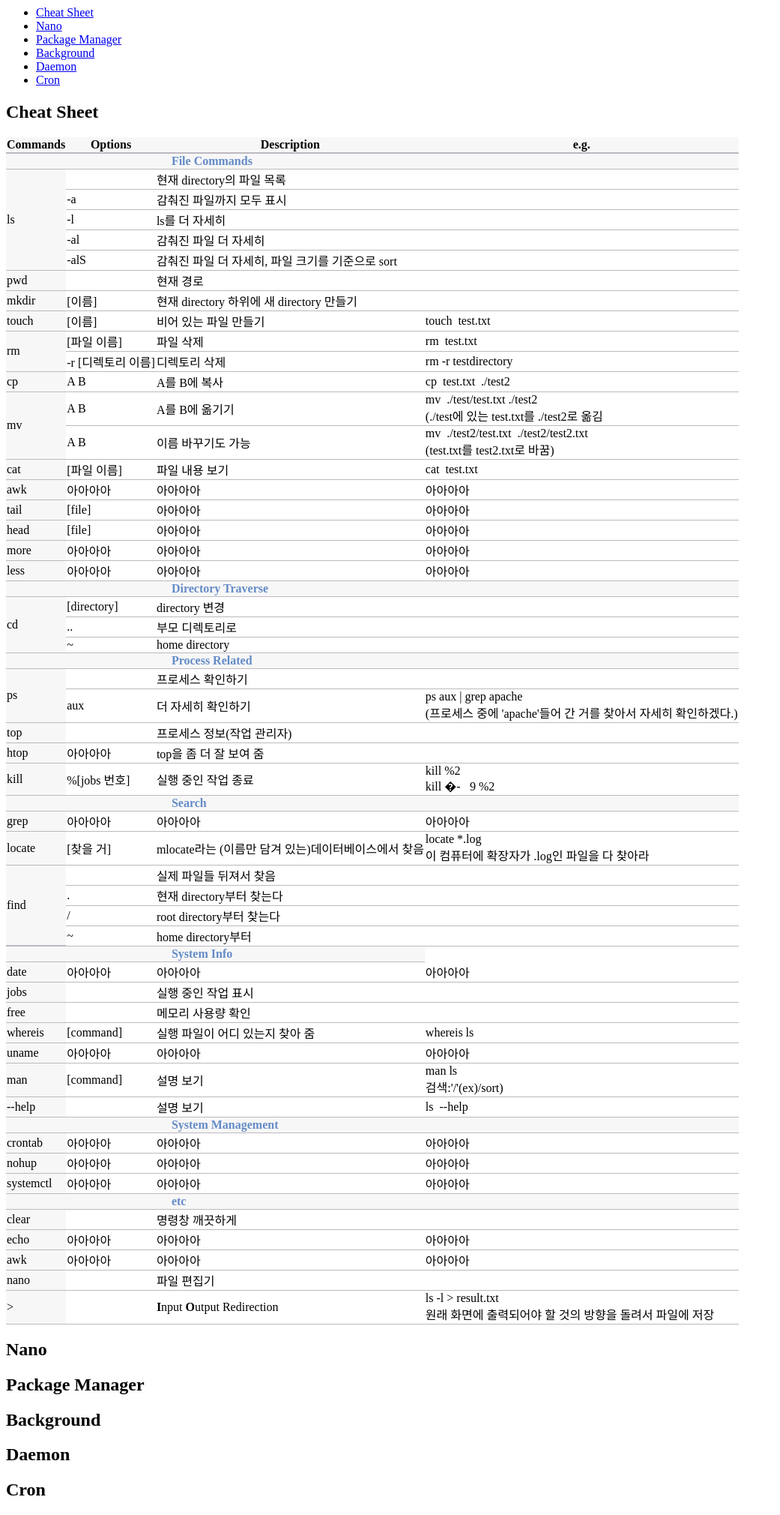
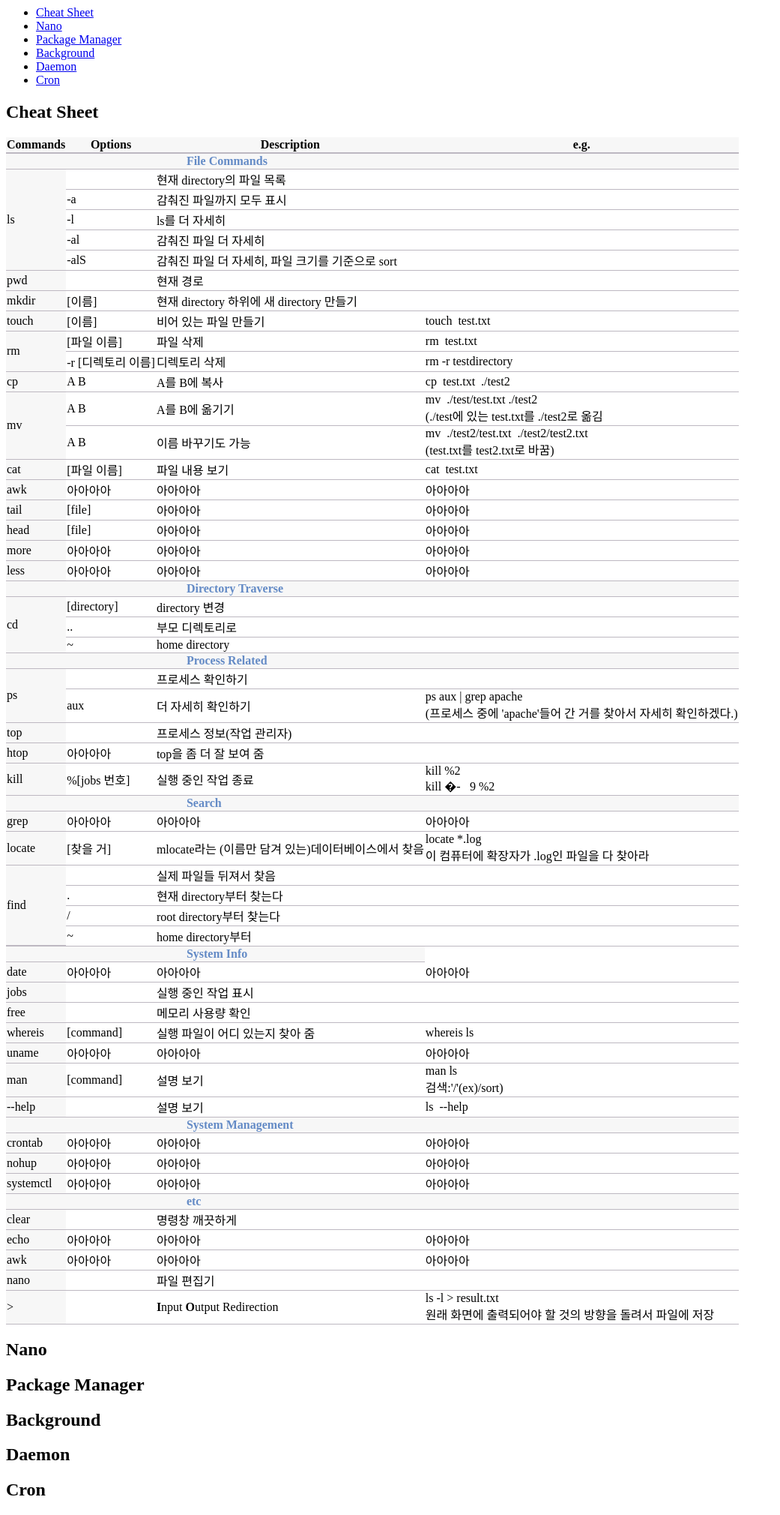
Before and after one commit to finddme/finddme.github.io, a Jekyll site: the page built from _posts/2022-01-12-Linux.md, in a window 1280 px wide. Shown: the whole page at 75% size, without its empty margins (0-1041 px from the left). Built offline with Jekyll 4.4.1, drawn with Linux system fonts in a browser that asks for light colours.

Commit message:
Update 2022-01-12-Linux.md

```diff
--- a/_posts/2022-01-12-Linux.md
+++ b/_posts/2022-01-12-Linux.md
@@ -27,6 +27,7 @@
 
 
 ## Cheat Sheet
+
 <html>
   <head>
     <style type="text/css">
@@ -43,7 +44,7 @@
    <body>
      <table style="border-collapse:collapse">
        <tr><th class="line4" bgcolor="#F8F7F9">Commands</th><th class="line4">Options</th><th class="line4">Description</th><th class="line4">e.g.</th></tr>
-       <tr><td class="line3"> </td><td class="line3"> </td><td class="line3">&nbsp;&nbsp;&nbsp;&nbsp;&nbsp;<span style="color:#648BC6; font-weight: bold;">File Commands</span></td><td class="line3"> </td></tr>
+       <tr><td class="line3"> </td><td class="line3"> </td><td class="line3">&nbsp;&nbsp;&nbsp;&nbsp;&nbsp;&nbsp;&nbsp;&nbsp;&nbsp;&nbsp;<span style="color:#648BC6; font-weight: bold;">File Commands</span></td><td class="line3"> </td></tr>
        <tr><td class="line3" rowspan="5">ls</td><td class="line"> </td><td class="line">현재 directory의 파일 목록</td><td class="line"> </td></tr>
        <tr><td class="line">-a</td><td class="line">감춰진 파일까지 모두 표시</td><td class="line"> </td></tr>
        <tr><td class="line">-l</td><td class="line">ls를 더 자세히</td><td class="line"> </td></tr>
@@ -63,24 +64,24 @@
        <tr><td class="line3" rowspan="1">head</td><td class="line">[file]</td><td class="line">아아아아</td><td class="line">아아아아</td></tr>
        <tr><td class="line3" rowspan="1">more</td><td class="line">아아아아</td><td class="line">아아아아</td><td class="line">아아아아</td></tr>
        <tr><td class="line3" rowspan="1">less</td><td class="line">아아아아</td><td class="line">아아아아</td><td class="line">아아아아</td></tr>
-       <tr><td class="line3"> </td><td class="line3"> </td><td class="line3">&nbsp;&nbsp;&nbsp;&nbsp;&nbsp;<span style="color:#648BC6; font-weight: bold;">Directory Traverse</span></td><td class="line3"></td></tr>
+       <tr><td class="line3"> </td><td class="line3"> </td><td class="line3">&nbsp;&nbsp;&nbsp;&nbsp;&nbsp;&nbsp;&nbsp;&nbsp;&nbsp;&nbsp;<span style="color:#648BC6; font-weight: bold;">Directory Traverse</span></td><td class="line3"></td></tr>
        <tr><td class="line3" rowspan="3">cd</td><td class="line">[directory]</td><td class="line">directory 변경</td><td class="line"> </td></tr>
        <tr><td class="line">..</td><td class="line">부모 디렉토리로</td><td class="line"> </td></tr>
        <tr><td class="line">~</td><td class="line">home directory</td><td class="line"> </td></tr>
-       <tr><td class="line3"> </td><td class="line3"> </td><td class="line3">&nbsp;&nbsp;&nbsp;&nbsp;&nbsp;<span style="color:#648BC6; font-weight: bold;">Process Related</span></td><td class="line3"> </td></tr>
+       <tr><td class="line3"> </td><td class="line3"> </td><td class="line3">&nbsp;&nbsp;&nbsp;&nbsp;&nbsp;&nbsp;&nbsp;&nbsp;&nbsp;&nbsp;<span style="color:#648BC6; font-weight: bold;">Process Related</span></td><td class="line3"> </td></tr>
        <tr><td class="line3" rowspan="2">ps</td><td class="line"> </td><td class="line">프로세스 확인하기</td><td class="line"> </td></tr>
        <tr><td class="line">aux</td><td class="line">더 자세히 확인하기</td><td class="line">ps aux &#124; grep apache <br> (프로세스 중에 'apache'들어 간 거를 찾아서 자세히 확인하겠다.)</td></tr>
        <tr><td class="line3" rowspan="1">top</td><td class="line"> </td><td class="line">프로세스 정보(작업 관리자)</td><td class="line"> </td></tr>
        <tr><td class="line3" rowspan="1">htop</td><td class="line">아아아아</td><td class="line">top을 좀 더 잘 보여 줌</td><td class="line"> </td></tr>
        <tr><td class="line3" rowspan="1">kill</td><td class="line">&#37;[jobs 번호]</td><td class="line">실행 중인 작업 종료</td><td class="line">kill &#37;2<br>kill &#00;-&#08;9 &#37;2</td></tr>
-       <tr><td class="line3"> </td><td class="line3"> </td><td class="line3">&nbsp;&nbsp;&nbsp;&nbsp;&nbsp;<span style="color:#648BC6; font-weight: bold;">Search</span></td><td class="line3"> </td></tr>
+       <tr><td class="line3"> </td><td class="line3"> </td><td class="line3">&nbsp;&nbsp;&nbsp;&nbsp;&nbsp;&nbsp;&nbsp;&nbsp;&nbsp;&nbsp;<span style="color:#648BC6; font-weight: bold;">Search</span></td><td class="line3"> </td></tr>
        <tr><td class="line3" rowspan="1">grep</td><td class="line">아아아아</td><td class="line">아아아아</td><td class="line">아아아아</td></tr>
        <tr><td class="line3" rowspan="1">locate</td><td class="line">[찾을 거]</td><td class="line">mlocate라는 (이름만 담겨 있는)데이터베이스에서 찾음</td><td class="line">locate &#42;&#46;log<br>이 컴퓨터에 확장자가 &#46;log인 파일을 다 찾아라</td></tr>
        <tr><td class="line4" rowspan="4">find</td><td class="line"> </td><td class="line">실제 파일들 뒤져서 찾음</td><td class="line"> </td></tr>
        <tr><td class="line">&#46;</td><td class="line">현재 directory부터 찾는다</td><td class="line"> </td></tr>
        <tr><td class="line">&#47;</td><td class="line">root directory부터 찾는다</td><td class="line"> </td></tr>
        <tr><td class="line">~</td><td class="line">home directory부터 </td><td class="line"> </td></tr>
-       <tr><td class="line3"> </td><td class="line3"> </td><td class="line3">&nbsp;&nbsp;&nbsp;&nbsp;&nbsp;<span style="color:#648BC6; font-weight: bold;">System Info</span></td></tr>
+       <tr><td class="line3"> </td><td class="line3"> </td><td class="line3">&nbsp;&nbsp;&nbsp;&nbsp;&nbsp;&nbsp;&nbsp;&nbsp;&nbsp;&nbsp;<span style="color:#648BC6; font-weight: bold;">System Info</span></td></tr>
        <tr><td class="line3" rowspan="1">date</td><td class="line">아아아아</td><td class="line">아아아아</td><td class="line">아아아아</td></tr>
        <tr><td class="line3" rowspan="1">jobs</td><td class="line"> </td><td class="line">실행 중인 작업 표시</td><td class="line"> </td></tr>
        <tr><td class="line3" rowspan="1">free</td><td class="line"> </td><td class="line">메모리 사용량 확인</td><td class="line"> </td></tr>
@@ -88,11 +89,11 @@
        <tr><td class="line3" rowspan="1">uname</td><td class="line">아아아아</td><td class="line">아아아아</td><td class="line">아아아아</td></tr>
        <tr><td class="line3" rowspan="1">man</td><td class="line">[command]</td><td class="line">설명 보기</td><td class="line">man ls<br>검색:'&#47;'(ex)&#47;sort)</td></tr>
        <tr><td class="line3" rowspan="1">--help</td><td class="line"> </td><td class="line">설명 보기</td><td class="line">ls&nbsp;&nbsp;--help</td></tr>
-       <tr><td class="line3"> </td><td class="line3"> </td><td class="line3">&nbsp;&nbsp;&nbsp;&nbsp;&nbsp;<span style="color:#648BC6; font-weight: bold;">System Management</span></td><td class="line3"> </td></tr>
+       <tr><td class="line3"> </td><td class="line3"> </td><td class="line3">&nbsp;&nbsp;&nbsp;&nbsp;&nbsp;&nbsp;&nbsp;&nbsp;&nbsp;&nbsp;<span style="color:#648BC6; font-weight: bold;">System Management</span></td><td class="line3"> </td></tr>
        <tr><td class="line3" rowspan="1">crontab</td><td class="line">아아아아</td><td class="line">아아아아</td><td class="line">아아아아</td></tr>
        <tr><td class="line3" rowspan="1">nohup</td><td class="line">아아아아</td><td class="line">아아아아</td><td class="line">아아아아</td></tr>
        <tr><td class="line3" rowspan="1">systemctl</td><td class="line">아아아아</td><td class="line">아아아아</td><td class="line">아아아아</td></tr>
-       <tr><td class="line3"> </td><td class="line3"> </td><td class="line3">&nbsp;&nbsp;&nbsp;&nbsp;&nbsp;<span style="color:#648BC6; font-weight: bold;">etc&nbsp;</span></td><td class="line3"> </td></tr>
+       <tr><td class="line3"> </td><td class="line3"> </td><td class="line3">&nbsp;&nbsp;&nbsp;&nbsp;&nbsp;&nbsp;&nbsp;&nbsp;&nbsp;&nbsp;<span style="color:#648BC6; font-weight: bold;">etc&nbsp;</span></td><td class="line3"> </td></tr>
        <tr><td class="line3" rowspan="1">clear</td><td class="line"> </td><td class="line">명령창 깨끗하게</td><td class="line"> </td></tr>
        <tr><td class="line3" rowspan="1">echo</td><td class="line">아아아아</td><td class="line">아아아아</td><td class="line">아아아아</td></tr>
        <tr><td class="line3" rowspan="1">awk</td><td class="line">아아아아</td><td class="line">아아아아</td><td class="line">아아아아</td></tr>
```
